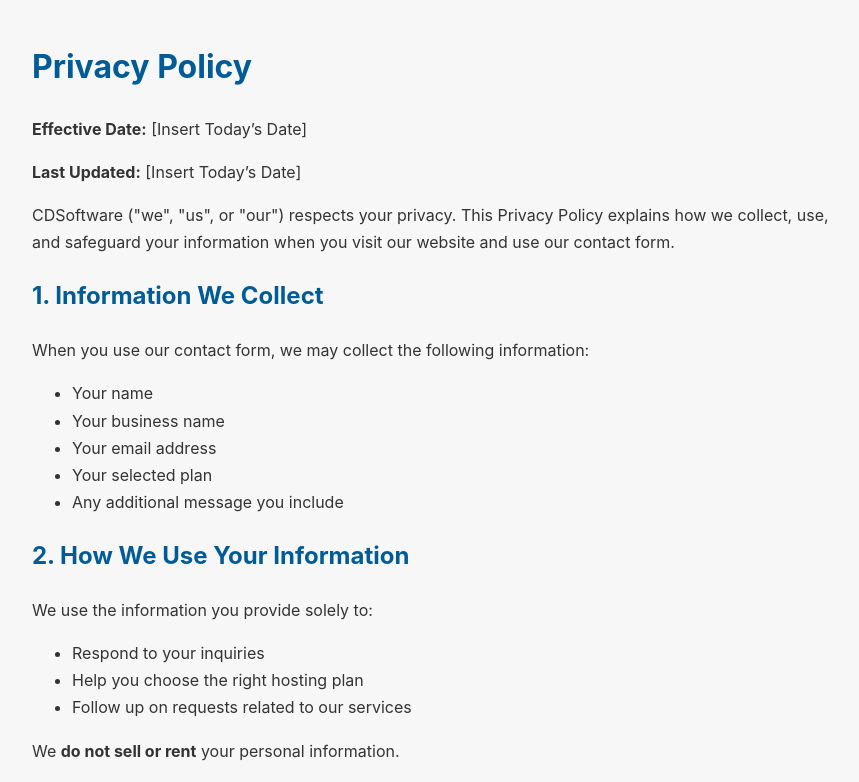
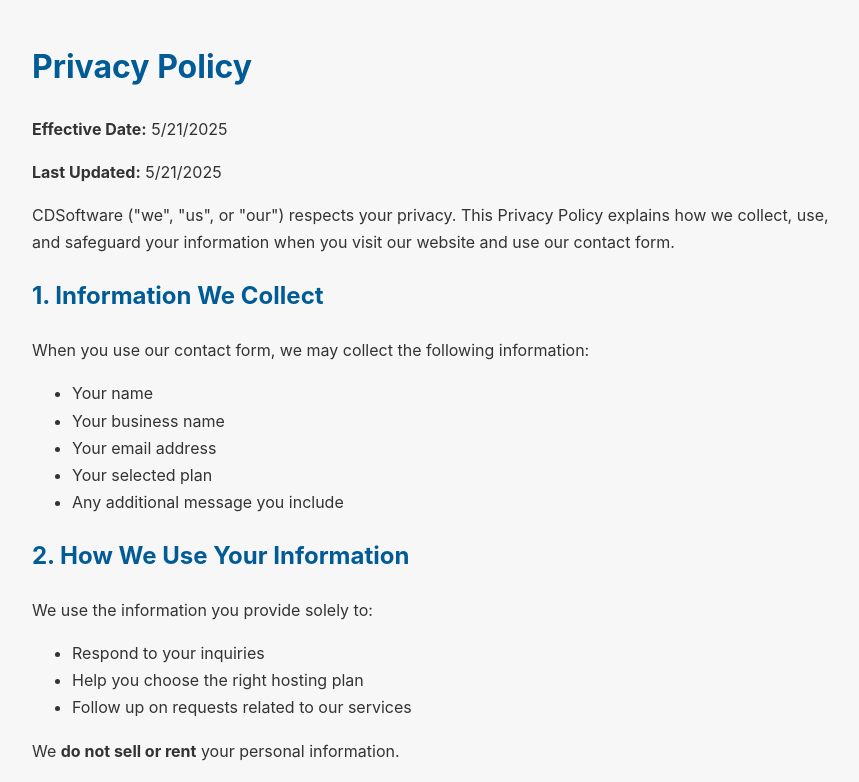
Before and after one commit to cjdeshon/cdsoftware, a plain HTML site: page privacy.html in a window 1280 px wide. Shown: the top 782 px of the page, without its empty margins (208-1067 px from the left). Drawn offline with Linux system fonts and the light colour scheme.

Commit message:
added privacy policy update

```diff
--- a/privacy.html
+++ b/privacy.html
@@ -35,8 +35,8 @@
 <body>
 
   <h1>Privacy Policy</h1>
-  <p><strong>Effective Date:</strong> [Insert Today’s Date]</p>
-  <p><strong>Last Updated:</strong> [Insert Today’s Date]</p>
+  <p><strong>Effective Date:</strong> 5/21/2025</p>
+  <p><strong>Last Updated:</strong> 5/21/2025</p>
 
   <p>CDSoftware ("we", "us", or "our") respects your privacy. This Privacy Policy explains how we collect, use, and safeguard your information when you visit our website and use our contact form.</p>
 
```
